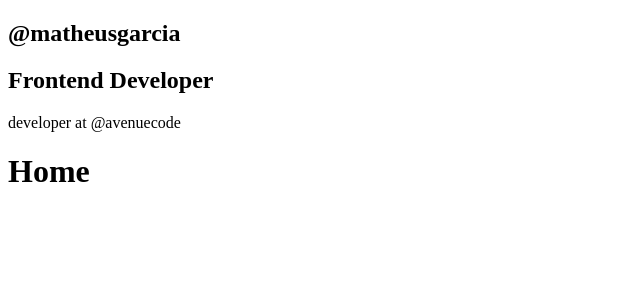
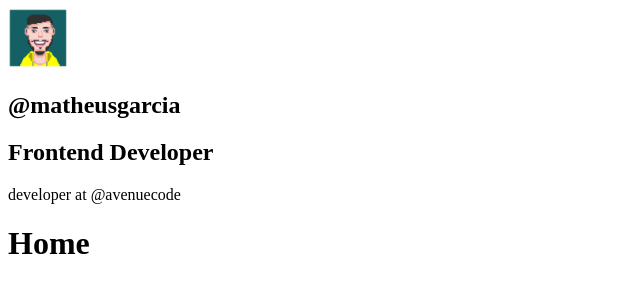
Before and after one commit to matlopgar/blog-gatsby, a Gatsby site: page / in a window 1280 px wide. Shown: the whole page, without its empty margins (0-640 px from the left). Built offline with nearby package versions, Linux system fonts and the light colour scheme; Gatsby itself is replaced by a stand-in of ours.

Commit message:
configs styled comp and avatar

```diff
--- a/gatsby-config.js
+++ b/gatsby-config.js
@@ -7,6 +7,7 @@ module.exports = {
     siteUrl: `https://gatsbystarterdefaultsource.gatsbyjs.io/`,
   },
   plugins: [
+    `gatsby-plugin-styled-components`,
     `gatsby-plugin-react-helmet`,
     `gatsby-plugin-image`,
     {
--- a/package.json
+++ b/package.json
@@ -6,18 +6,21 @@
   "author": "Kyle Mathews <mathews.kyle@gmail.com>",
   "dependencies": {
     "gatsby": "^4.2.0",
+    "gatsby-image": "^3.11.0",
     "gatsby-plugin-gatsby-cloud": "^4.2.0",
     "gatsby-plugin-image": "^2.2.0",
     "gatsby-plugin-manifest": "^4.2.0",
     "gatsby-plugin-offline": "^5.2.0",
     "gatsby-plugin-react-helmet": "^5.2.0",
     "gatsby-plugin-sharp": "^4.2.0",
+    "gatsby-plugin-styled-components": "^5.3.0",
     "gatsby-source-filesystem": "^4.2.0",
     "gatsby-transformer-sharp": "^4.2.0",
     "prop-types": "^15.7.2",
     "react": "^17.0.1",
     "react-dom": "^17.0.1",
-    "react-helmet": "^6.1.0"
+    "react-helmet": "^6.1.0",
+    "styled-components": "^5.3.3"
   },
   "devDependencies": {
     "prettier": "^2.4.1"
--- /dev/null
+++ b/src/components/Avatar/index.js
@@ -0,0 +1,23 @@
+import React from "react";
+import { useStaticQuery, graphql } from "gatsby";
+import Img from "gatsby-image"
+const Avatar = () => {
+    const { avatarImage } = useStaticQuery(
+        graphql`
+        query {
+            avatarImage: file(relativePath: {eq: "Self.png"}){
+                childImageSharp{
+                    fixed(width: 60, height: 60){
+                        ...GatsbyImageSharpFixed
+                    }
+                }
+            }
+        }
+        `
+
+    )
+
+    return <Img fixed={avatarImage.childImageSharp.fixed} />
+    }
+
+export default Avatar
--- a/src/components/Profile/index.js
+++ b/src/components/Profile/index.js
@@ -1,10 +1,14 @@
 import React from "react";
-import { StaticQuery, graphql } from "gatsby";
-
-const Profile = () => (
-    <StaticQuery
-        query={
-            graphql`
+import { graphql, useStaticQuery } from "gatsby";
+import Avatar from "../Avatar";
+const Profile = () => {
+  const {
+    site: {
+      siteMetadata: {
+        position, description, author
+      },
+    },
+  } = useStaticQuery(graphql`
   query Metadata {
       site {
         siteMetadata {
@@ -14,16 +18,16 @@ const Profile = () => (
         }
       }
     }
-        `
+  `)
+
+  return (
+    <div className="Profile-wrapper">
+      <Avatar />
+      <h1>{author}</h1>
+      <h2>{position}</h2>
+      <p>{description}</p>
+    </div>
+  )
 }
-        render={data => (
-            <div className="Profile-wrapper">
-                <h1>{data.site.siteMetadata.author}</h1>
-                <h2>{data.site.siteMetadata.position}</h2>
-                <p>{data.site.siteMetadata.description}</p>
-            </div>
-        )}
-   />
-)
 
 export default Profile
```
Also changed, not shown: src/images/Self.png (added), 1 other file. Lines whose indentation alone changed are shown as unchanged.
